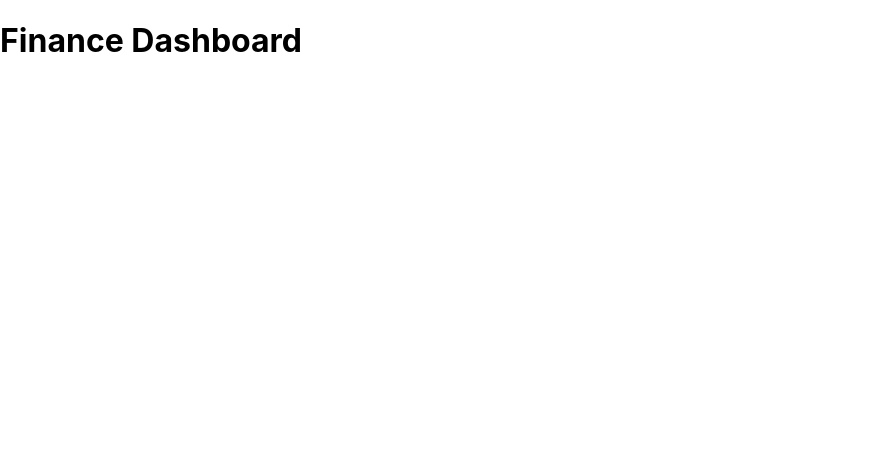
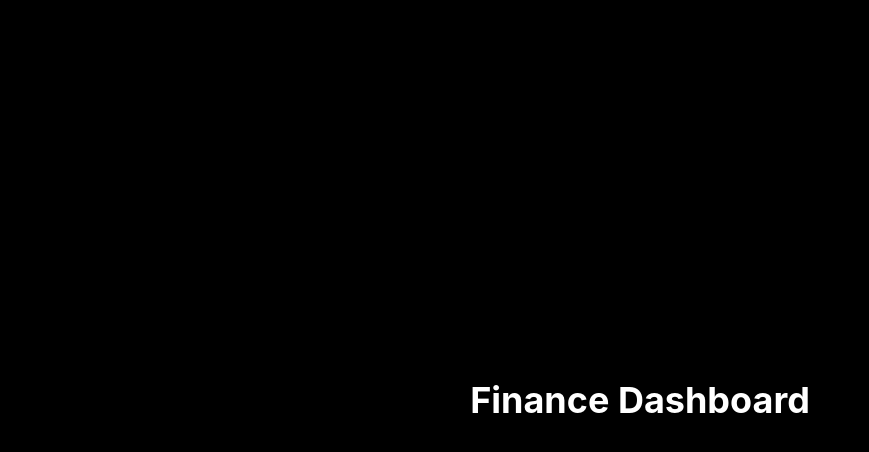
Before and after one commit to sai-unknown/finance-dashboard, a React (Create React App) app: page / in a window 1280 px wide. Shown: the top 452 px of the page, without its empty margins (0-869 px from the left). Built offline with nearby package versions, Linux system fonts and the light colour scheme.

Commit message:
Tailwind css setup compleated

```diff
--- a/package.json
+++ b/package.json
@@ -35,5 +35,10 @@
       "last 1 firefox version",
       "last 1 safari version"
     ]
+  },
+  "devDependencies": {
+    "autoprefixer": "^10.4.27",
+    "postcss": "^8.5.8",
+    "tailwindcss": "^3.4.3"
   }
 }
--- /dev/null
+++ b/postcss.config.js
@@ -0,0 +1,6 @@
+module.exports = {
+  plugins: {
+    tailwindcss: {},
+    autoprefixer: {},
+  },
+}
--- a/src/App.js
+++ b/src/App.js
@@ -1,7 +1,7 @@
 function App() {
   return (
-    <div className="App">
-      <h1>Finance Dashboard</h1>
+    <div className="App bg-black text-white h-screen flex items-center justify-center">
+      <h1 className="text-4xl font-bold">Finance Dashboard</h1>
     </div>
   );
 }
--- a/src/index.css
+++ b/src/index.css
@@ -1,3 +1,6 @@
+@tailwind base;
+@tailwind components;
+@tailwind utilities;
 
 body {
   margin: 0;
--- /dev/null
+++ b/tailwind.config.js
@@ -0,0 +1,8 @@
+/** @type {import('tailwindcss').Config} */
+module.exports = {
+  content: ["./src/**/*.{js,jsx,ts,tsx}"],
+  theme: {
+    extend: {},
+  },
+  plugins: [],
+}
```
Also changed, not shown: 1 other file (tests, documents, lock files or other folders).
